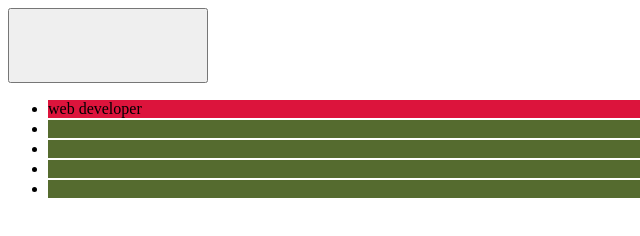
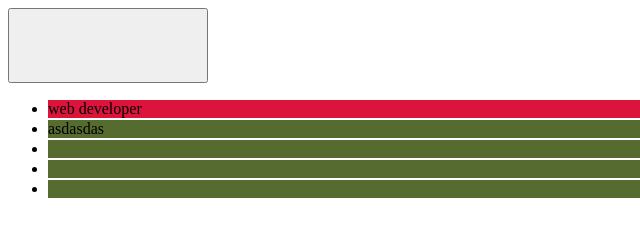
Before and after one commit to jjedrz/project2, a plain HTML site: page index.html in a window 1280 px wide. Shown: the full height of the page, 0-640 px from the left. Drawn offline with Linux system fonts and the light colour scheme.

Commit message:
commit 2

```diff
--- a/index.html
+++ b/index.html
@@ -13,7 +13,7 @@
     <button class="top"></button>
     <ul>
         <li class="red">web developer</li>
-        <li></li>
+        <li>asdasdas</li>
         <li></li>
         <li></li>
         <li></li>
```
